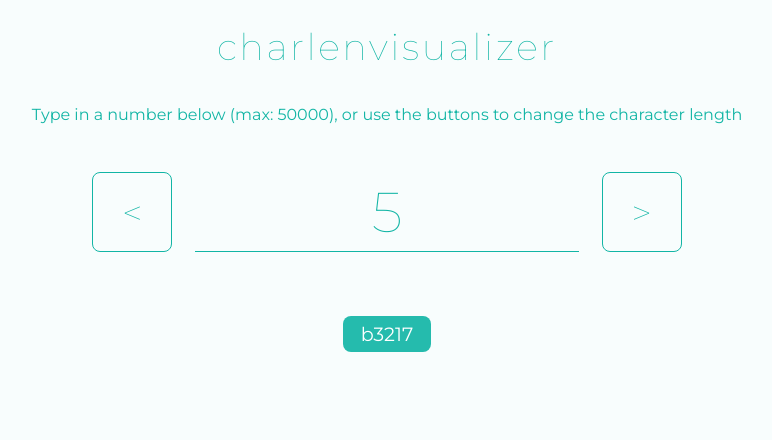
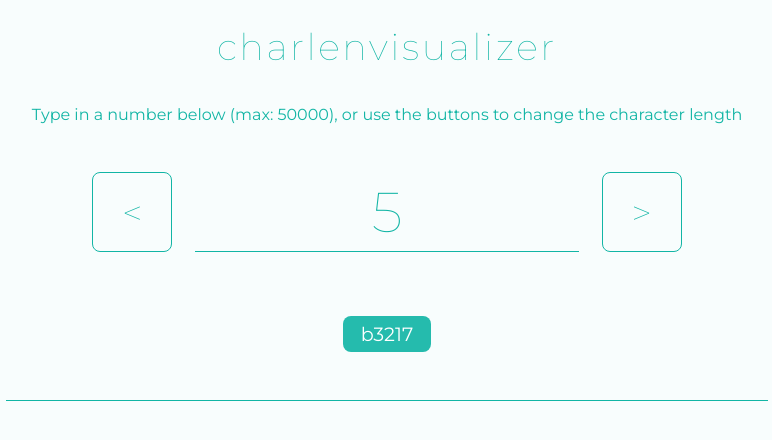
Before and after one commit to s2khali/charlenvisualizer, a React (Create React App) app: page / in a window 1280 px wide. Shown: the top 440 px of the page, without its empty margins (253-1025 px from the left). Built offline with nearby package versions, Linux system fonts and the light colour scheme.

Commit message:
I made a divider

```diff
--- /dev/null
+++ b/src/components/Divider/index.tsx
@@ -0,0 +1,10 @@
+import styled from 'styled-components';
+
+export const Divider = styled.div`
+    height: 1px;
+    width: 92vw;
+    background: ${(props) => props.theme.colors.mainFontLight};
+    display: block;
+    margin: 48px auto 24px;
+    max-width: 762px;
+`;
--- a/src/index.tsx
+++ b/src/index.tsx
@@ -5,8 +5,9 @@ import {ThemeProvider} from 'styled-components';
 import {theme} from './Theme';
 import {Logo} from './components/Logo';
 import GlobalHelmet from './GlobalHelmet';
-import {CharLenVisualizer} from './components/CharLenVisualizer';
+import {CharLenVisualizer} from './templates/CharLenVisualizer';
 import ReactGA from 'react-ga';
+import {Divider} from './components/Divider';
 
 if (process.env.NODE_ENV === 'production') {
     ReactGA.initialize('G-GPKGNBNFBL');
@@ -21,6 +22,7 @@ const App: FunctionComponent = () => {
                 <GlobalHelmet />
                 <Logo />
                 <CharLenVisualizer />
+                <Divider />
             </ThemeProvider>
         </React.StrictMode>
     );
--- /dev/null
+++ b/src/templates/CharLenContent/index.tsx
@@ -0,0 +1,3 @@
+import * as React from 'react';
+
+// TODO: Content, SEO, etc.
--- a/src/components/CharLenVisualizer/index.tsx
+++ b/src/templates/CharLenVisualizer/index.tsx
@@ -1,7 +1,7 @@
 import * as React from 'react';
-import {VisualizerControls} from './VisualizerControls';
+import {VisualizerControls} from '../../components/VisualizerControls';
 import {useState} from 'react';
-import {Visualizer} from './Visualizer';
+import {Visualizer} from '../../components/Visualizer';
 import {VisualizerNote} from './styles';
 
 export const CharLenVisualizer: React.FC = () => {
```
Also changed, not shown: src/components/Visualizer/index.tsx (renamed from src/components/CharLenVisualizer/Visualizer/index.tsx), src/components/VisualizerControls/index.tsx (renamed from src/components/CharLenVisualizer/VisualizerControls/index.tsx), src/templates/CharLenVisualizer/styles.ts (renamed from src/components/CharLenVisualizer/styles.ts).
